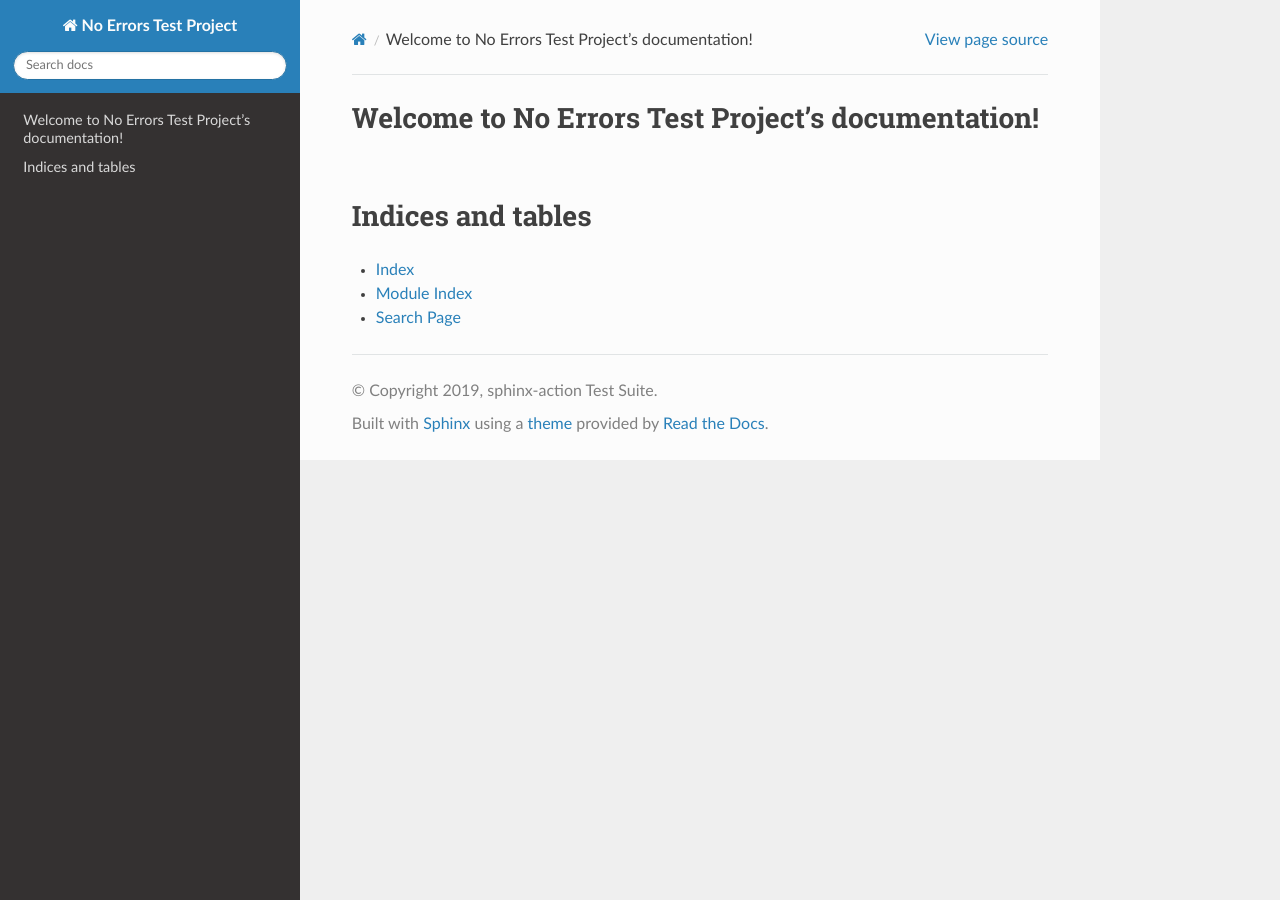
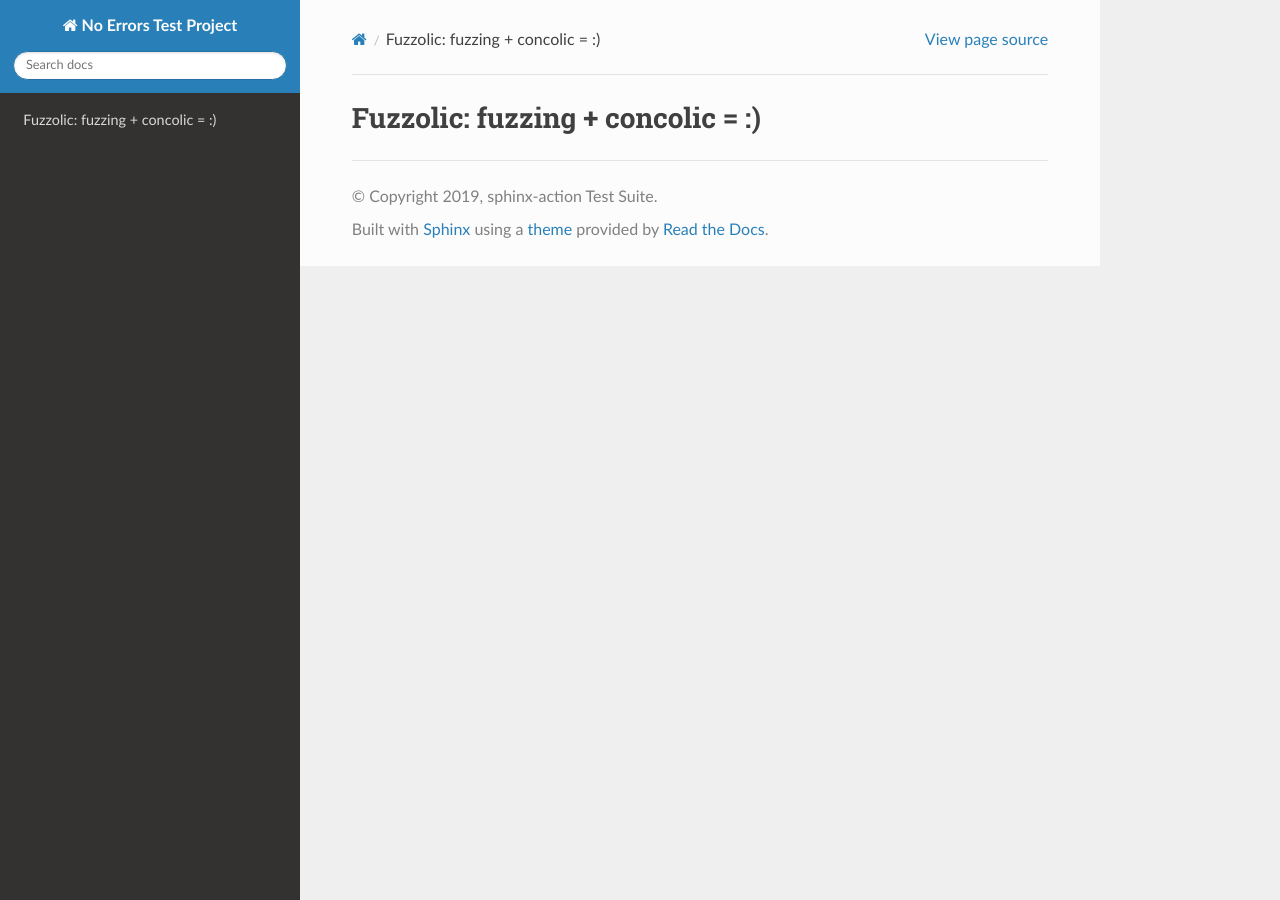
Before and after one commit to season-lab/fuzzolic, a Sphinx documentation site: the page built from docs/index.rst, in a window 1280 px wide. Built offline with Sphinx 7.4.7 and the Read the Docs theme 2.0.0, drawn with Linux system fonts in a browser that asks for light colours.

Commit message:
Update index.rst

```diff
--- a/docs/index.rst
+++ b/docs/index.rst
@@ -1,20 +1,8 @@
-.. No Errors Test Project documentation master file, created by
-   sphinx-quickstart on Fri Aug 30 17:07:56 2019.
-   You can adapt this file completely to your liking, but it should at least
-   contain the root `toctree` directive.
+.. Documentation of Fuzzolic
 
-Welcome to No Errors Test Project's documentation!
+Fuzzolic: fuzzing + concolic = :)
 ==================================================
 
 .. toctree::
    :maxdepth: 2
    :caption: Hello World!
-
-
-
-Indices and tables
-==================
-
-* :ref:`genindex`
-* :ref:`modindex`
-* :ref:`search`
```
